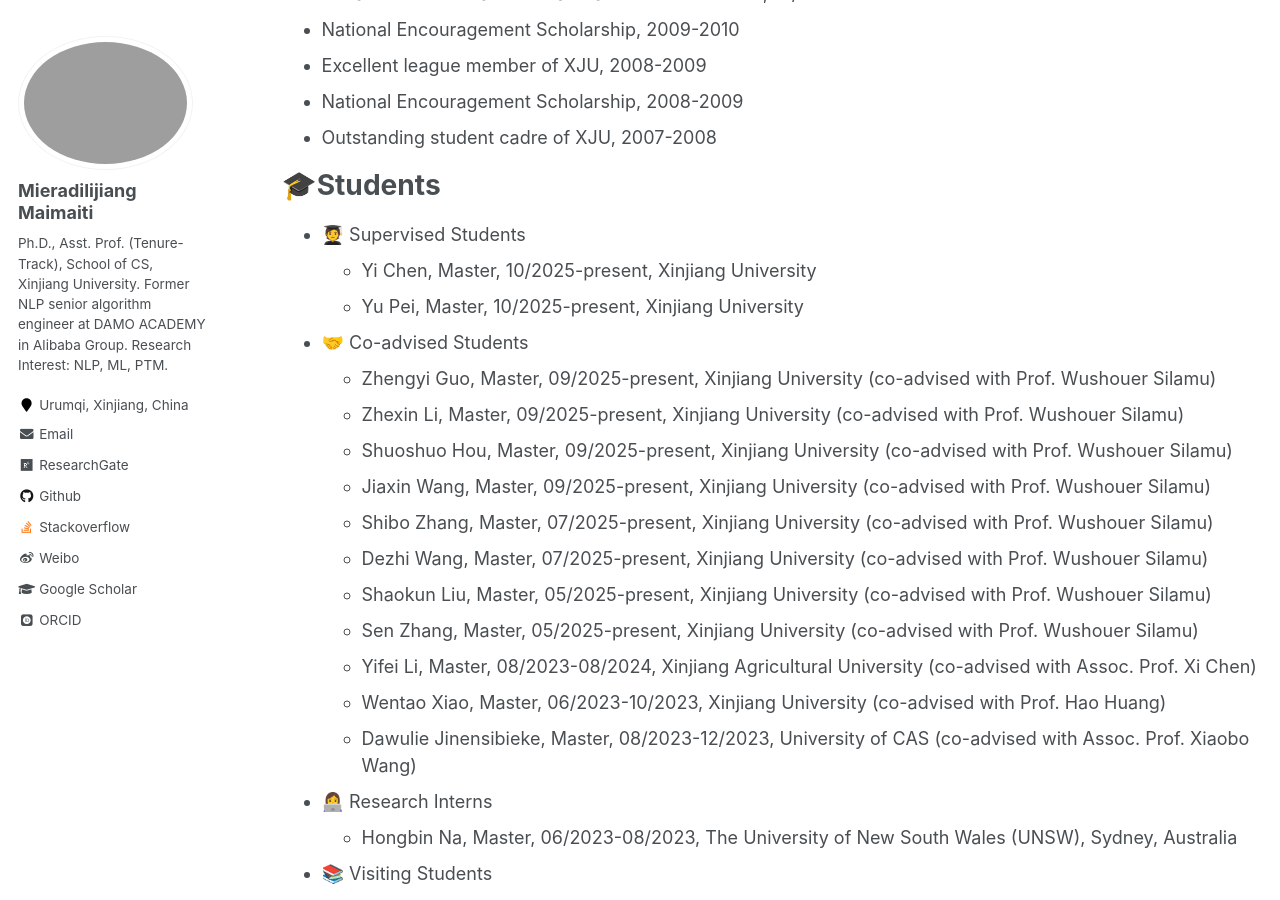
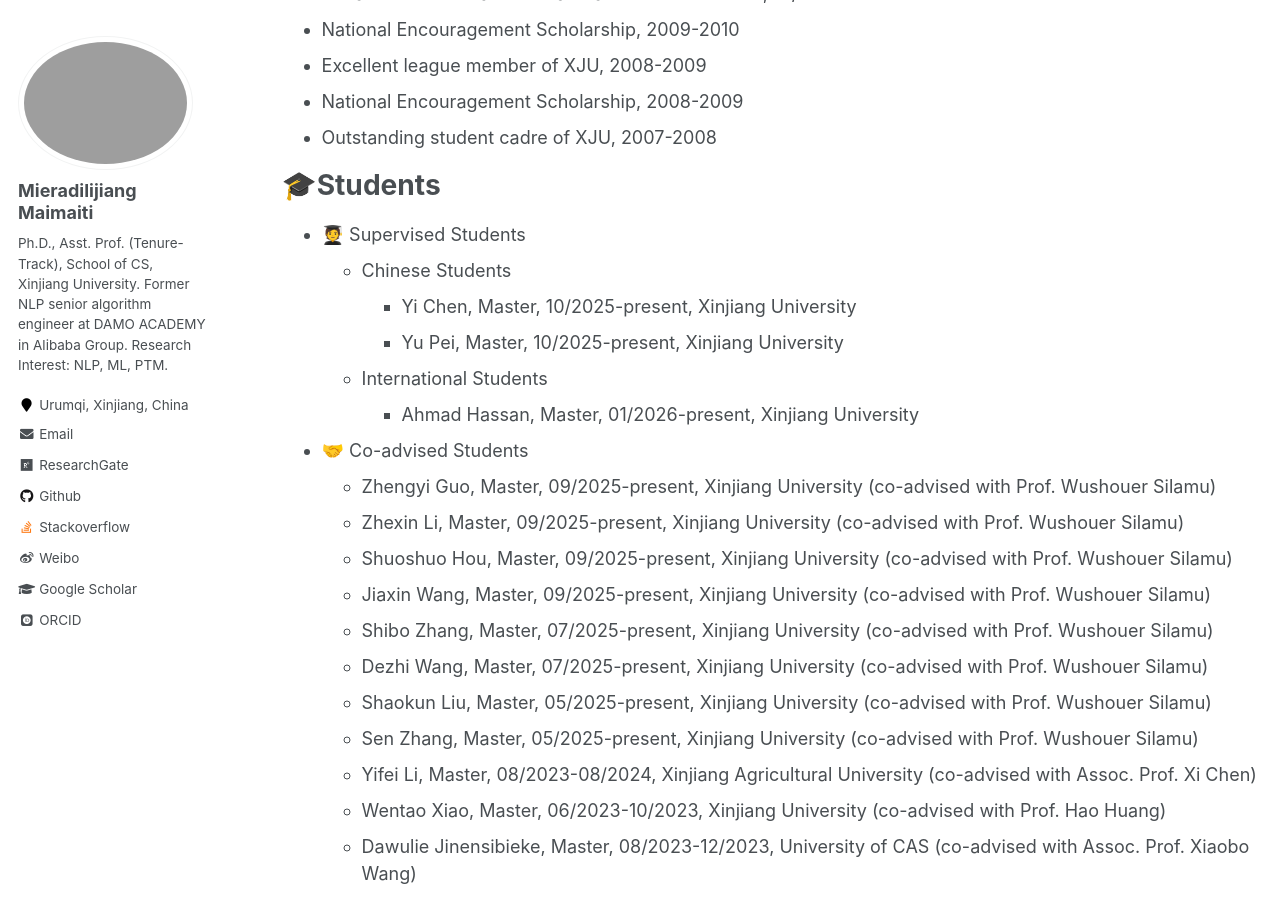
Before and after one commit to miradel51/miradel51.github.io, a Jekyll site: the page built from _pages/cv.md, in a window 1280 px wide and 900 px high, scrolled down 1333 px. Built offline with Jekyll 4.4.1, drawn with Linux system fonts in a browser that asks for light colours; some web fonts are replaced.

Commit message:
Update cv.md
added the international student info

```diff
--- a/_pages/cv.md
+++ b/_pages/cv.md
@@ -56,8 +56,11 @@ redirect_from:
 🎓Students
 =======
 * 🧑‍🎓 Supervised Students
-  * Yi Chen, Master, 10/2025-present, Xinjiang University
-  * Yu Pei, Master, 10/2025-present, Xinjiang University
+  * Chinese Students
+    * Yi Chen, Master, 10/2025-present, Xinjiang University
+    * Yu Pei, Master, 10/2025-present, Xinjiang University
+  * International Students
+    * Ahmad Hassan, Master, 01/2026-present, Xinjiang University
 
 * 🤝 Co-advised Students
   * Zhengyi Guo, Master, 09/2025-present, Xinjiang University (co-advised with Prof. Wushouer Silamu)
```
